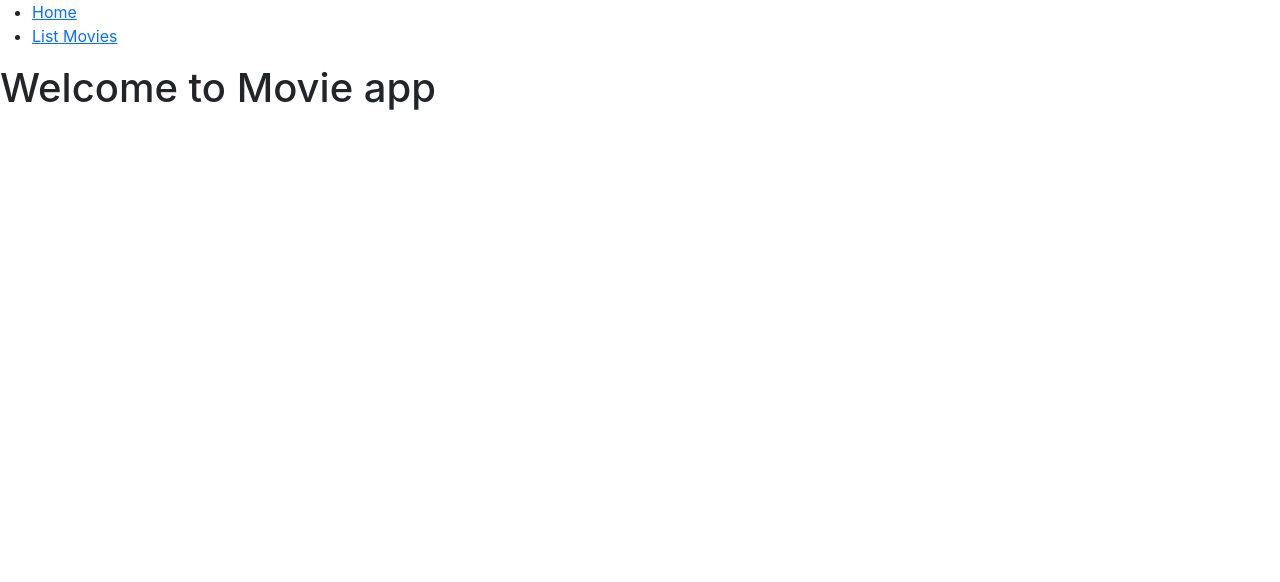
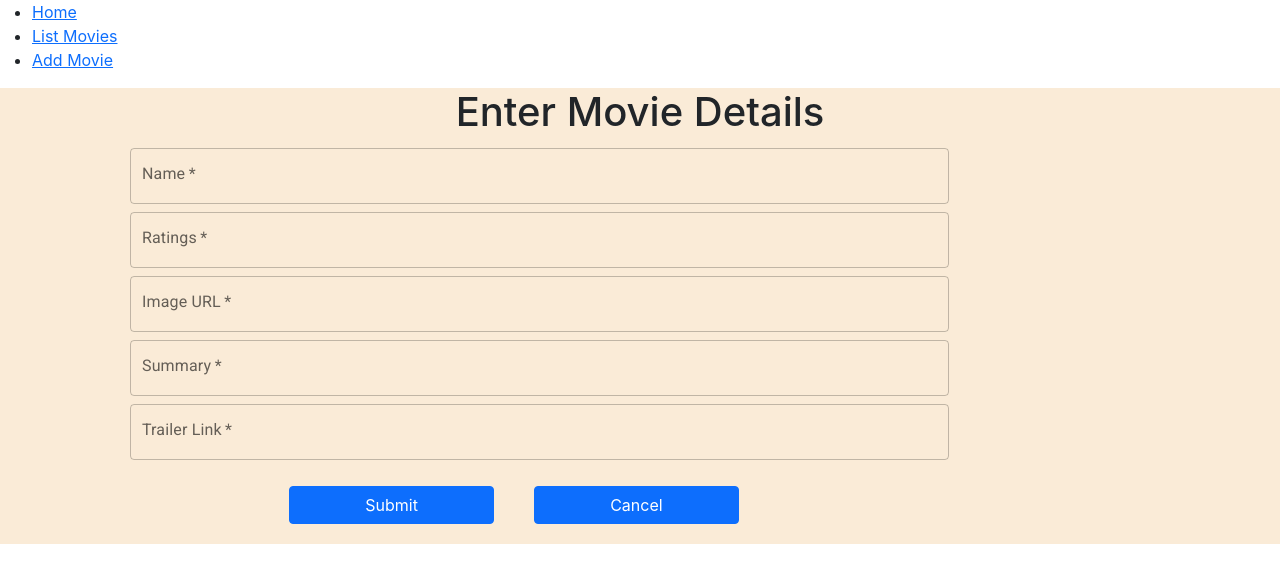
Before and after one commit to emcydeveloper/my-app, a React (Create React App) app: page /addmovie in a window 1280 px wide. Shown: the top 582 px of the page. Built offline with nearby package versions, Linux system fonts and the light colour scheme.

Commit message:
version 2

```diff
--- /dev/null
+++ b/src/AddMovie.js
@@ -0,0 +1,129 @@
+import React from "react";
+import { useState } from "react";
+import TextField from "@mui/material/TextField";
+import { useHistory } from "react-router-dom";
+
+export function AddMovie({ movieList, setMovieList }) {
+  const [Name, setName] = useState("");
+  const [Ratings, setRatings] = useState("");
+  const [Image, setImage] = useState("");
+  const [Summary, setSummary] = useState("");
+  const [trailer, setTrailer] = useState("");
+
+  const history = useHistory();
+
+  return (
+    <div>
+      {/* <div className="btnWrapper">
+        <Button
+          className="btnCentered"
+          style={addBtnStyle}
+          variant="contained"
+          onClick={() => {
+            setAddMovieBtn(addMovieBtn === "none" ? "block" : "none");
+            setAddBtn(addBtn === "block" ? "none" : "block");
+          }}
+        >
+          <AddIcon />
+          Click to add Movie
+        </Button>
+      </div> */}
+
+      {/* <div className="add-movie-form" style={addMovieStyles}> */}
+      <div className="add-movie-form">
+        <h1>Enter Movie Details</h1>
+        <TextField
+          required
+          className="add-movie-txt"
+          id="outlined-required"
+          label="Name"
+          value={Name}
+          onChange={(event) => setName(event.target.value)}
+          placeholder="Name"
+        />
+
+        <TextField
+          required
+          className="add-movie-txt"
+          id="outlined-required"
+          label="Ratings"
+          value={Ratings}
+          onChange={(event) => setRatings(event.target.value)}
+          placeholder="Ratings"
+        />
+
+        <TextField
+          required
+          className="add-movie-txt"
+          id="outlined-required"
+          label="Image URL"
+          value={Image}
+          onChange={(event) => setImage(event.target.value)}
+          placeholder="Image URL"
+        />
+
+        <TextField
+          required
+          className="add-movie-txt"
+          id="outlined-multiline-flexible"
+          label="Summary"
+          multiline
+          maxRows={4}
+          // value={value}
+          value={Summary}
+          onChange={(event) => {
+            setSummary(event.target.value);
+            // setValue(event.target.value);
+          }}
+          placeholder="Summary"
+        />
+
+        <TextField
+          required
+          className="add-movie-txt"
+          id="outlined-multiline-flexible"
+          label="Trailer Link"
+          multiline
+          //   maxRows={4}
+          // value={value}
+          value={trailer}
+          onChange={(event) => {
+            setTrailer(event.target.value);
+            // setValue(event.target.value);
+          }}
+          placeholder="Trailer Linnk"
+        />
+
+        <div className="btnWrapper text-center">
+          <button
+            type="button"
+            className="btn btn-primary btnSubmit"
+            onClick={() => {
+              const newMovie = {
+                Name: Name,
+                Ratings: Ratings,
+                Image: Image,
+                Summary: Summary,
+                trailer: trailer,
+              };
+              setMovieList([...movieList, newMovie]);
+              history.push("/movies");
+            }}
+          >
+            Submit
+          </button>
+
+          <button
+            onClick={() => {
+              history.push("/movies");
+            }}
+            type="button"
+            className="btn btn-primary btnCancel"
+          >
+            Cancel
+          </button>
+        </div>
+      </div>
+    </div>
+  );
+}
--- a/src/App.js
+++ b/src/App.js
@@ -1,11 +1,10 @@
 import React from "react";
 import "./App.css";
 import { useState } from "react";
-import Button from "@mui/material/Button";
-import AddIcon from "@mui/icons-material/Add";
-import TextField from "@mui/material/TextField";
 import { Movie } from "./Movie";
-import { Switch, Route, Link, useParams } from "react-router-dom";
+import { Switch, Route, Link } from "react-router-dom";
+import { MovieDetails } from "./MovieDetails";
+import { AddMovie } from "./AddMovie";
 
 export default function App() {
   const movieInfo = [
@@ -15,6 +14,7 @@ export default function App() {
       Image: "https://static.toiimg.com/photo/80667091.jpeg",
       Summary:
         "A military doctor embarks on a journey to track down his former fiancee's kidnapped niece. His mission then leads him to the heart of a human trafficking ring in Goa.",
+      Trailer: "",
     },
     {
       Name: "Sethupathi",
@@ -23,6 +23,7 @@ export default function App() {
         "https://images-na.ssl-images-amazon.com/images/I/81kFniN14wL._RI_.jpg",
       Summary:
         "While conducting an investigation into the mysterious death of a fellow officer, a cop's own reputation is questioned when a suspect in his custody is shot.",
+      Trailer: "",
     },
     {
       Name: "Alai Payuthey",
@@ -31,6 +32,7 @@ export default function App() {
         "https://static-koimoi.akamaized.net/wp-content/new-galleries/2021/04/koimoi-recommends-alaipayuthey-starring-r-madhavan-shalini-003.jpg",
       Summary:
         "Karthik and Shakti marry against the wishes of their families and start their new life. However, they soon realise that marriage is not the bed of roses they had imagined it would be.",
+      Trailer: "",
     },
     {
       Name: "Fast & Furious",
@@ -39,20 +41,12 @@ export default function App() {
         "https://cdn.pocket-lint.com/r/s/1200x630/assets/images/148310-tv-feature-what-order-should-you-watch-the-fast-and-furious-films-in-image1-rzgajwfo2x.jpg",
       Summary:
         "Fast & Furious is a media franchise centered on a series of action films that are largely concerned with illegal street racing, heists, spies and family. The franchise also includes short films, a television series, live shows, video games and theme park attractions. It is distributed by Universal Pictures.",
+      Trailer: "",
     },
   ];
-  const [Name, setName] = useState("");
-  const [Ratings, setRatings] = useState("");
-  const [Image, setImage] = useState("");
-  const [Summary, setSummary] = useState("");
+
 
   const [movieList, setMovieList] = useState(movieInfo);
-
-  const [addMovieBtn, setAddMovieBtn] = useState("none");
-  const addMovieStyles = { display: addMovieBtn };
-
-  const [addBtn, setAddBtn] = useState("block");
-  const addBtnStyle = { display: addBtn };
 
   return (
     <div className="App">
@@ -63,130 +57,22 @@ export default function App() {
         <li>
           <Link to="/movies">List Movies</Link>
         </li>
+        <li>
+          <Link to="/addmovie">Add Movie</Link>
+        </li>
       </ul>
       <Switch>
+
         <Route path="/movies/:movieid">
-          <MovieDetils movieList = {movieList} />
+          <MovieDetails movieList={movieList} />
         </Route>
+
         <Route path="/movies">
-          <h1>testing</h1>
-          <div className="btnWrapper">
-            <Button
-              className="btnCentered"
-              style={addBtnStyle}
-              variant="contained"
-              onClick={() => {
-                setAddMovieBtn(addMovieBtn === "none" ? "block" : "none");
-                setAddBtn(addBtn === "block" ? "none" : "block");
-              }}
-            >
-              <AddIcon />
-              Click to add Movie
-            </Button>
-          </div>
-
-          <div className="add-movie-form" style={addMovieStyles}>
-            <h1>Enter Movie Details</h1>
-            <TextField
-              required
-              className="add-movie-txt"
-              id="outlined-required"
-              label="Name"
-              value={Name}
-              onChange={(event) => setName(event.target.value)}
-              placeholder="Name"
-            />
-            {/* <input
-          value={Name}
-          onChange={(event) => setName(event.target.value)}
-          placeholder="Name"
-        /> */}
-            <TextField
-              required
-              className="add-movie-txt"
-              id="outlined-required"
-              label="Ratings"
-              value={Ratings}
-              onChange={(event) => setRatings(event.target.value)}
-              placeholder="Ratings"
-            />
-            {/* <input
-          value={Ratings}
-          onChange={(event) => setRatings(event.target.value)}
-          placeholder="Ratings"
-        /> */}
-            <TextField
-              required
-              className="add-movie-txt"
-              id="outlined-required"
-              label="Image URL"
-              value={Image}
-              onChange={(event) => setImage(event.target.value)}
-              placeholder="Image URL"
-            />
-            {/* <input
-          value={Image}
-          onChange={(event) => setImage(event.target.value)}
-          placeholder="Image URL"
-        /> */}
-
-            <TextField
-              required
-              className="add-movie-txt"
-              id="outlined-multiline-flexible"
-              label="Summary"
-              multiline
-              maxRows={4}
-              // value={value}
-              value={Summary}
-              onChange={(event) => {
-                setSummary(event.target.value);
-                // setValue(event.target.value);
-              }}
-              placeholder="Summary"
-            />
-            {/* <input
-          value={Summary}
-          onChange={(event) => setSummary(event.target.value)}
-          placeholder="Summary"
-        /> */}
-
-            <div className="btnWrapper text-center">
-              <button
-                type="button"
-                className="btn btn-primary btnSubmit"
-                onClick={() => {
-                  const newMovie = {
-                    Name: Name,
-                    Ratings: Ratings,
-                    Image: Image,
-                    Summary: Summary,
-                  };
-                  setMovieList([...movieList, newMovie]);
-                  setAddMovieBtn(addMovieBtn === "block" ? "none" : "block");
-                  setAddBtn(addBtn === "none" ? "block" : "none");
-                }}
-              >
-                Submit
-              </button>
-
-              <button
-                onClick={() => {
-                  setAddMovieBtn(addMovieBtn === "block" ? "none" : "block");
-                  setAddBtn(addBtn === "none" ? "block" : "none");
-                }}
-                type="button"
-                className="btn btn-primary btnCancel"
-              >
-                Cancel
-              </button>
-            </div>
-          </div>
-
           <section className="main-container">
             {movieList.map((movie, index) => (
               <Movie
                 KeyID={index}
+                trailer = {movie.Trailer}
                 Name={movie.Name}
                 Ratings={movie.Ratings}
                 Image={movie.Image}
@@ -196,25 +82,15 @@ export default function App() {
           </section>
         </Route>
 
+        <Route path="/addmovie">
+          <AddMovie movieList={movieList} setMovieList={setMovieList} />
+        </Route>
+
         <Route path="/">
           <h1>Welcome to Movie app</h1>
         </Route>
+
       </Switch>
     </div>
   );
 }
-
-function MovieDetils({movieList}) {
-  // console.log(movieList);
-  const { movieid } = useParams();
-  const movie = movieList[movieid];
-  const name = movie.Name;
-  const description  = movie.Summary;
-  return (
-    <div>
-      <h1>{movieid}</h1>
-      <h2>{name}</h2>
-      <h5>{description}</h5>
-    </div>
-  );
-}
--- /dev/null
+++ b/src/MovieDetails.js
@@ -0,0 +1,19 @@
+import React from "react";
+import { useParams } from "react-router-dom";
+
+export function MovieDetails({ movieList }) {
+  // console.log(movieList);
+  const { movieid } = useParams();
+  const movie = movieList[movieid];
+  const name = movie.Name;
+  const description = movie.Summary;
+  const trailer = movie.trailer;
+  return (
+    <div>
+      <h1>{movieid}</h1>
+      <h2>{name}</h2>
+      <h5>{description}</h5>
+      <h5>{trailer}</h5>
+    </div>
+  );
+}
```
Also changed, not shown: src/logo.svg (deleted).
